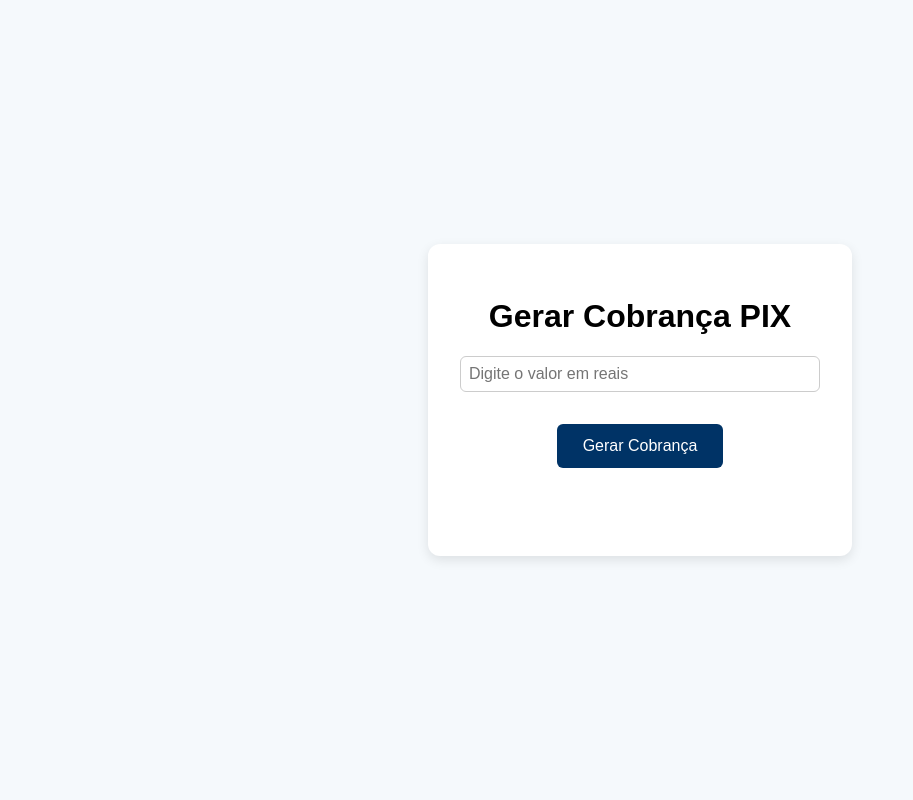
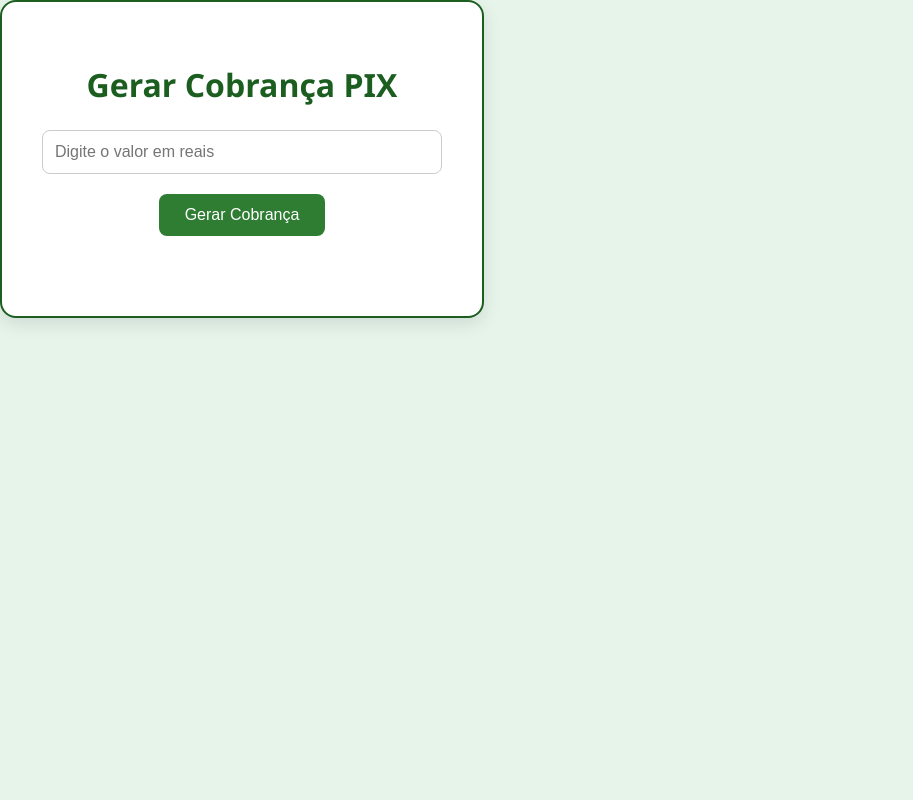
Before and after one commit to Ericson006/API-SICOOB-RENOTUR, a Flask app: page / in a window 1280 px wide. Shown: the whole page, without its empty margins (0-913 px from the left). Run offline with Flask 3, Linux system fonts and the light colour scheme.

Commit message:
Update gerador_pix.html

```diff
--- a/templates/gerador_pix.html
+++ b/templates/gerador_pix.html
@@ -4,55 +4,108 @@
   <meta charset="UTF-8"/><meta name="viewport" content="width=device-width,initial-scale=1"/>
   <title>Gerador PIX</title>
   <style>
+    :root {
+      --verde-claro: #e6f4ea;
+      --verde: #2e7d32;
+      --verde-escuro: #1b5e20;
+      --branco: #ffffff;
+      --cinza-claro: #f0f0f0;
+      --cinza-texto: #555;
+    }
+
     body {
-      font-family: Arial, sans-serif;
-      background: #f5f9fc;
+      font-family: 'Segoe UI', Tahoma, Geneva, Verdana, sans-serif;
+      background-color: var(--verde-claro);
+      color: var(--cinza-texto);
+      margin: 0;
+      display: flex;
+      flex-direction: column;
+      min-height: 100vh;
+    }
+
+    .container {
+      flex: 1;
       display: flex;
       justify-content: center;
       align-items: center;
-      height: 100vh;
-      margin: 0;
+      padding: 2rem;
     }
 
     .card {
-      background: #fff;
-      padding: 2rem;
-      border-radius: 12px;
-      box-shadow: 0 4px 12px rgba(0,0,0,0.1);
+      background-color: var(--branco);
+      padding: 2.5rem;
+      border-radius: 16px;
+      box-shadow: 0 6px 18px rgba(0, 0, 0, 0.1);
       text-align: center;
-      max-width: 360px;
       width: 100%;
+      max-width: 400px;
+    }
+
+    h1 {
+      color: var(--verde-escuro);
+      margin-bottom: 1.5rem;
+    }
+
+    input[type="number"] {
+      width: 100%;
+      padding: 0.75rem;
+      font-size: 1rem;
+      margin-bottom: 1.2rem;
+      border: 1px solid #ccc;
+      border-radius: 8px;
+      box-sizing: border-box;
     }
 
     button {
-      background: #003366;
-      color: #fff;
+      background-color: var(--verde);
+      color: var(--branco);
       border: none;
-      padding: .8rem 1.6rem;
-      border-radius: 6px;
+      padding: 0.75rem 1.6rem;
+      border-radius: 8px;
+      font-size: 1rem;
       cursor: pointer;
-      font-size: 1rem;
-      margin: 1rem 0;
+      transition: background 0.3s;
     }
 
     button:hover {
-      background: #0055aa;
+      background-color: var(--verde-escuro);
     }
 
     #status {
       min-height: 1.5rem;
-      margin-bottom: 1rem;
+      margin-top: 1rem;
+      font-weight: 500;
     }
 
-    input[type="number"] {
-      width: 100%;
-      padding: 0.5rem;
-      font-size: 1rem;
-      margin-bottom: 1rem;
-      border: 1px solid #ccc;
-      border-radius: 6px;
-      box-sizing: border-box;
+    #linkPIX a {
+      word-break: break-all;
+      color: var(--verde-escuro);
+      text-decoration: underline;
+      display: block;
+      margin-top: 0.5rem;
     }
+
+    footer {
+      text-align: center;
+      padding: 1rem;
+      font-size: 0.85rem;
+      background-color: var(--cinza-claro);
+      color: #666;
+    }
+
+    .card {
+    background-color: var(--branco);
+    padding: 2.5rem;
+    border-radius: 16px;
+    box-shadow: 0 6px 18px rgba(0, 0, 0, 0.1);
+    text-align: center;
+    width: 100%;
+    max-width: 400px;
+
+    /* NOVO: borda sólida verde escura */
+    border: 2px solid var(--verde-escuro);
+  }
+
   </style>
 </head>
 <body>
```
